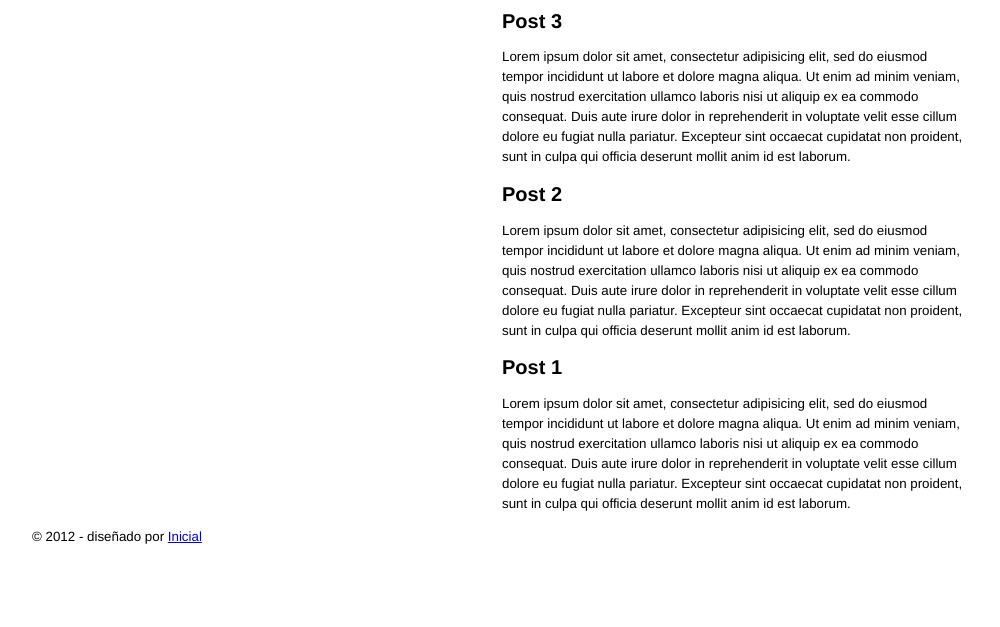
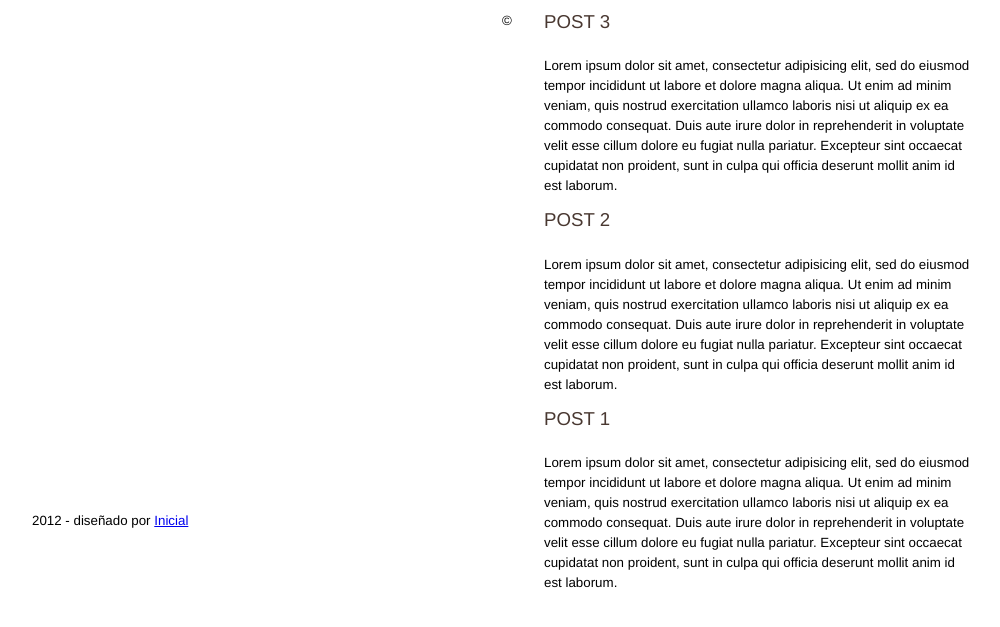
Before and after one commit to Arturo12/inicialApellido, a plain HTML site: page index.html in a window 1280 px wide. Shown: the part 45-672 px from the top of the page, without its empty margins (138-1138 px from the left). Drawn offline with Linux system fonts and the light colour scheme.

Commit message:
[Se añaden las css de section]

```diff
--- a/style.css
+++ b/style.css
@@ -29,3 +29,18 @@ url(logo.png)
 center top norepeat;
 margin: 0 0 20px 0;
 }
+section{
+float: right;
+width: 428px;
+padding-left: 20px;
+margin: 0 0 20px 0px;
+//border-left: 1px dotted #000;
+}
+section h2{
+	font: 14pt Helvetica,"Helvetica neue", Arial, sans-serif;
+font-weight: lighter;
+text-transform: uppercase;
+color: #493831;
+padding-bottom: 10px;
+margin: 0;
+}
```
